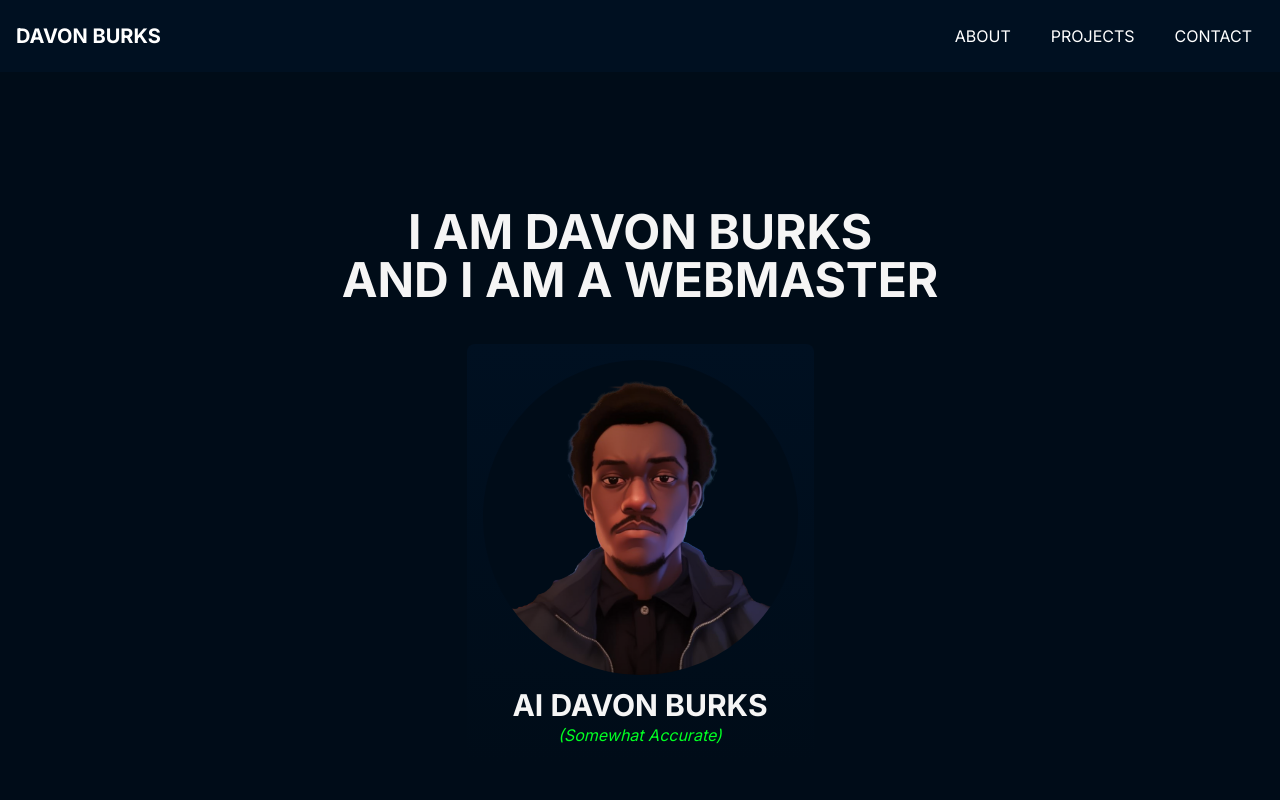
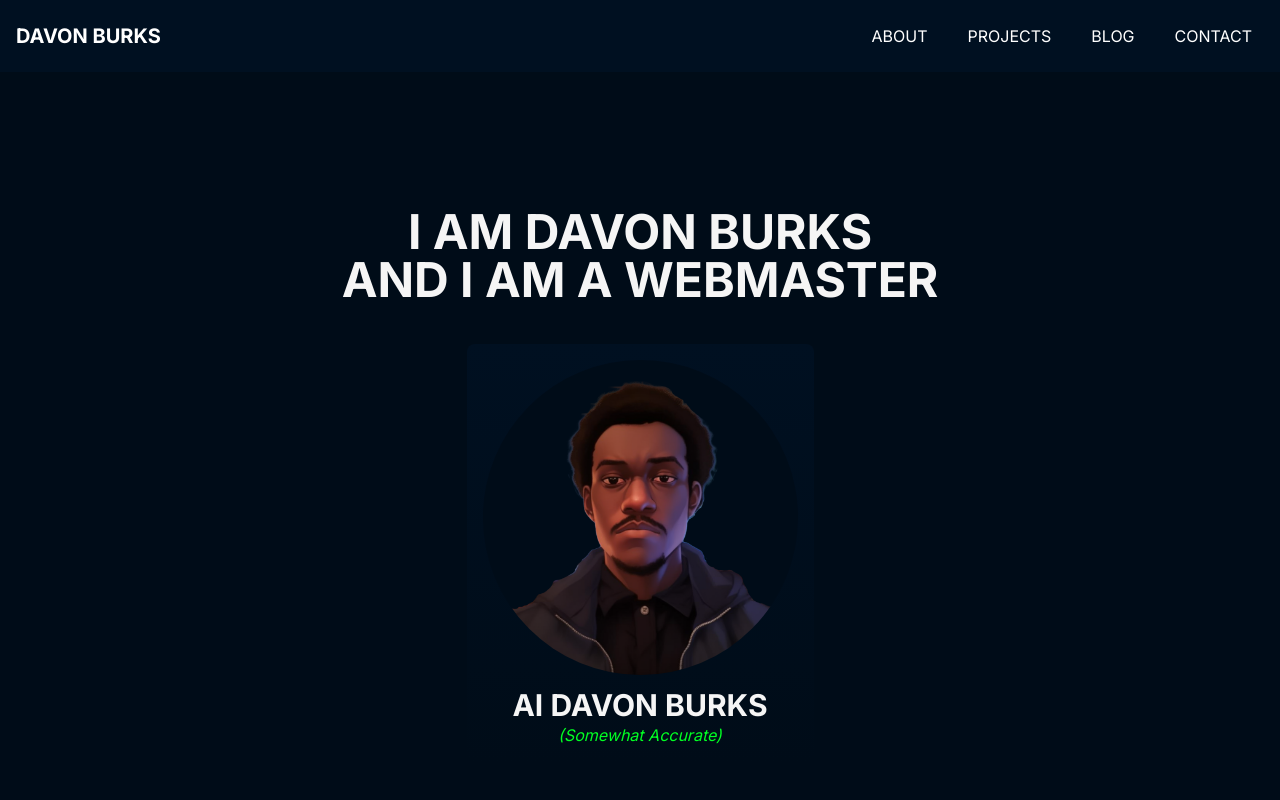
Before and after one commit to davonburks/portfolio, a Next.js app: page / in a window 1280 px wide. Shown: the top 800 px of the page. Built offline with nearby package versions, Linux system fonts and the light colour scheme.

Commit message:
Fixing Portfolio Nav

```diff
--- a/app/blog/page.tsx
+++ b/app/blog/page.tsx
@@ -1,8 +1,10 @@
+import React from 'react';
+
 
 export default function Blog() {
   return (
     <div>
-
+      Who
     </div>
   )
 }
--- a/app/components/navbar.tsx
+++ b/app/components/navbar.tsx
@@ -1,3 +1,5 @@
+import Link from "next/link";
+
 export default function NavBar() {
   return (
     <nav
@@ -7,28 +9,36 @@ export default function NavBar() {
       <div className="text-xl font-bold mb-4 md:mb-0"><a href="#">DAVON BURKS</a></div>
       <ul className="flex flex-col md:flex-row md:space-x-4">
         <li>
-          <a
-            href="#about"
+          <Link
+            href="/#about"
             className="hover:bg-slate-500 px-3 py-2 rounded block text-center"
           >
             ABOUT
-          </a>
+          </Link>
         </li>
         <li>
-          <a
-            href="#projects"
+          <Link
+            href="/#projects"
             className="hover:bg-slate-500 px-3 py-2 rounded block text-center"
           >
             PROJECTS
-          </a>
+          </Link>
         </li>
         <li>
-          <a
-            href="#contact"
+          <Link
+            href="/blog"
+            className="hover:bg-slate-500 px-3 py-2 rounded block text-center"
+          >
+            BLOG
+          </Link>
+        </li>
+        <li>
+          <Link
+            href="/#contact"
             className="hover:bg-slate-500 px-3 py-2 rounded block text-center"
           >
             CONTACT
-          </a>
+          </Link>
         </li>
       </ul>
     </nav>
--- a/app/layout.tsx
+++ b/app/layout.tsx
@@ -1,22 +1,26 @@
-import type { Metadata } from 'next'
-import { Inter } from 'next/font/google'
-import './globals.css'
+import type { Metadata } from "next";
+import { Inter } from "next/font/google";
+import "./globals.css";
+import NavBar from "./components/navbar";
 
-const inter = Inter({ subsets: ['latin'] })
+const inter = Inter({ subsets: ["latin"] });
 
 export const metadata: Metadata = {
-  title: 'Davon Portfolio',
-  description: 'The mind of Davon',
-}
+  title: "Davon Portfolio",
+  description: "The mind of Davon",
+};
 
 export default function RootLayout({
   children,
 }: {
-  children: React.ReactNode
+  children: React.ReactNode;
 }) {
   return (
     <html lang="en">
-      <body className={inter.className}>{children}</body>
+      <body className={inter.className}>
+        <NavBar />
+        {children}
+      </body>
     </html>
-  )
+  );
 }
--- a/app/page.tsx
+++ b/app/page.tsx
@@ -1,16 +1,15 @@
-import NavBar from './components/navbar';
-import Hero from './components/hero';
-import About from './components/about';
-import Projects from './components/projects';
-import Contact from './components/contact';
+import Hero from "./components/hero";
+import About from "./components/about";
+import Projects from "./components/projects";
+import Contact from "./components/contact";
+
 export default function Home() {
   return (
     <div>
-      <NavBar />
       <Hero />
       <About />
       <Projects />
       <Contact />
     </div>
-  )
+  );
 }
```
Also changed, not shown: app/blog/layout.tsx (deleted).
